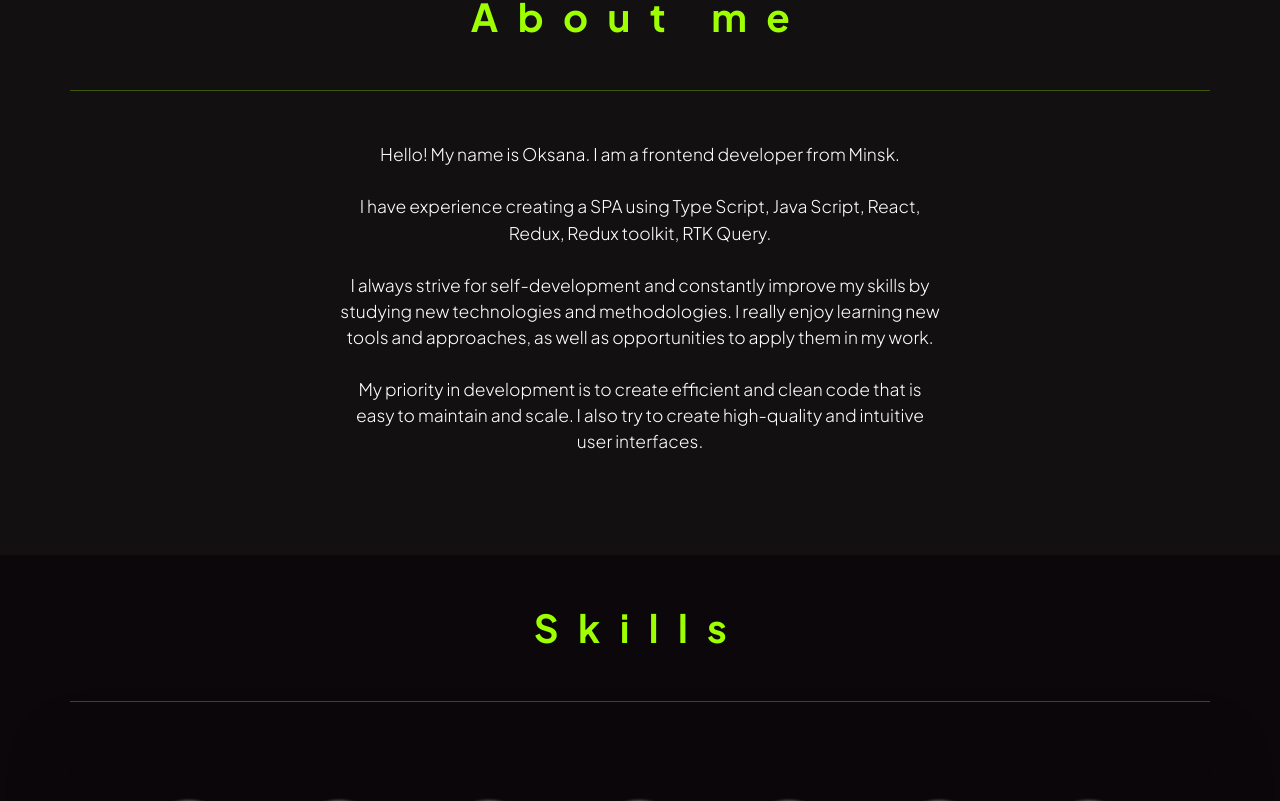
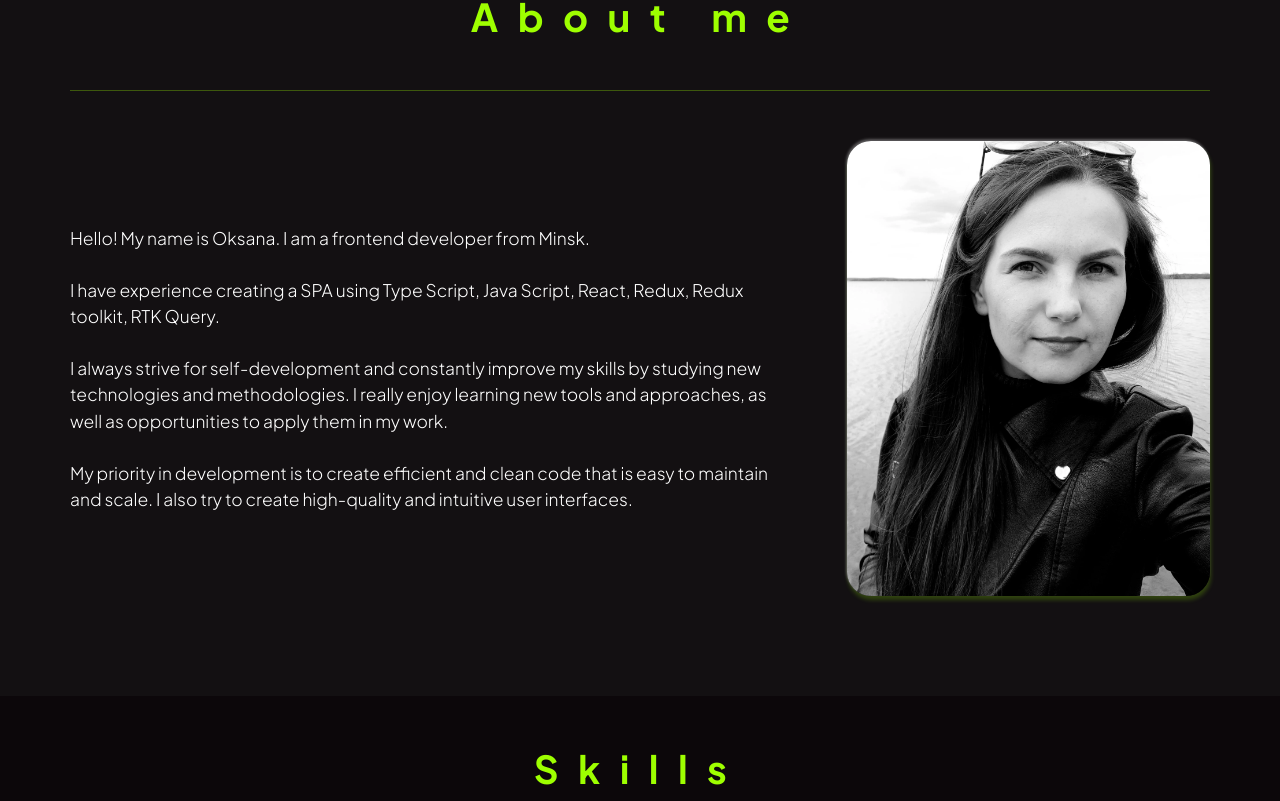
Before and after one commit to oksivasilinka/portfolio, a React app: page / in a window 1280 px wide. Shown: the part 856-1657 px from the top of the page. Built offline with nearby package versions, Linux system fonts and the light colour scheme.

Commit message:
fix about me, styles

```diff
--- a/src/components/contacts-form/contacts-form.tsx
+++ b/src/components/contacts-form/contacts-form.tsx
@@ -35,7 +35,7 @@ export const ContactsForm = () => {
 }
 
 const StyledForm = styled.form`
-  max-width: 500px;
+  max-width: 700px;
   width: 100%;
   display: flex;
   flex-direction: column;
--- a/src/components/field/field.tsx
+++ b/src/components/field/field.tsx
@@ -20,7 +20,6 @@ export const Field = ({ label, name, type = 'text' }: Props) => {
 const StyledField = styled.input`
   border: 1px solid rgba(158, 255, 0, 0.5);
   background-color: ${theme.colors.secondaryBg};
-  max-width: 540px;
   width: calc(100% - 22px);
   padding: 10px 10px;
   border-radius: 10px;
--- a/src/components/section-text/section-text.ts
+++ b/src/components/section-text/section-text.ts
@@ -2,9 +2,6 @@ import styled from 'styled-components'
 import { font } from 'styles/common'
 
 export const SectionText = styled.p`
-  text-align: center;
-  max-width: 600px;
   margin: 0 auto;
-  width: 100%;
   ${font({ weight: 300, max: 18, min: 14, lineHeight: 1.5 })};
 `
--- a/src/layout/sections/about-me/about-me.tsx
+++ b/src/layout/sections/about-me/about-me.tsx
@@ -1,13 +1,15 @@
-import styled from 'styled-components'
 import { Container, SectionText, SectionTitle } from 'components'
 import { Fade } from 'react-awesome-reveal'
+import photo from 'assets/main-photo.webp'
+import { S } from './about-me_styles'
 
 export const AboutMe = () => {
   return (
-    <StyledAboutMe id={'aboutMe'}>
+    <S.AboutMe id={'aboutMe'}>
       <Container>
         <SectionTitle>About me</SectionTitle>
         <Fade>
+          <S.Wrapper>
             <SectionText>
               Hello! My name is Oksana. I am a frontend developer from Minsk.
               <br />
@@ -20,15 +22,13 @@ export const AboutMe = () => {
               my work.
               <br />
               <br />
-            My priority in development is to create efficient and clean code that is easy to maintain and scale. I also
-            try to create high-quality and intuitive user interfaces.
+              My priority in development is to create efficient and clean code that is easy to maintain and scale. I
+              also try to create high-quality and intuitive user interfaces.
             </SectionText>
+            <S.Photo src={photo} alt={'main-photo'} />
+          </S.Wrapper>
         </Fade>
       </Container>
-    </StyledAboutMe>
+    </S.AboutMe>
   )
 }
-
-const StyledAboutMe = styled.section`
-  position: relative;
-`
--- /dev/null
+++ b/src/layout/sections/about-me/about-me_styles.ts
@@ -0,0 +1,24 @@
+import styled from 'styled-components'
+import { SectionText } from 'components'
+import { theme } from 'styles/theme'
+
+const AboutMe = styled.section`
+  position: relative;
+`
+const Wrapper = styled.div`
+  display: grid;
+  grid-template-columns: 2fr 1fr;
+  gap: 50px;
+
+  ${SectionText} {
+    display: grid;
+    align-items: center;
+  }
+`
+const Photo = styled.img`
+  width: 100%;
+  border-radius: 24px;
+  box-shadow: ${theme.shadow.main};
+`
+
+export const S = { AboutMe, Wrapper, Photo }
--- a/src/layout/sections/contacts/contacts.tsx
+++ b/src/layout/sections/contacts/contacts.tsx
@@ -19,8 +19,7 @@ export const Contacts = () => {
         <Fade>
           <FlexWrapper gap={'40px'} justify={'center'} direction={'column'}>
             <SectionText>
-              Send me a message, I will contact you shortly. <br />
-              Or contact me in a way more convenient for you
+              Send me a message, I will contact you shortly. Or contact me in a way more convenient for you
             </SectionText>
             <SocialIcons icons={icons} />
             <ContactsForm />
@@ -33,9 +32,4 @@ export const Contacts = () => {
 
 const StyledContacts = styled.section`
   position: relative;
-
-  ${SectionText} {
-    max-width: 500px;
-    width: 100%;
-  }
 `
--- a/src/layout/sections/main/main.tsx
+++ b/src/layout/sections/main/main.tsx
@@ -2,8 +2,8 @@ import photo from 'assets/main-photo.webp'
 import { Button, Container, Icon } from 'components'
 import { S } from './main_styles'
 import Typewriter from 'typewriter-effect'
-import Tilt from 'react-parallax-tilt'
 import { Fade } from 'react-awesome-reveal'
+
 export const Main = () => {
   return (
     <S.Main id={'home'}>
@@ -11,9 +11,7 @@ export const Main = () => {
         <Fade>
           <S.MainWrapper>
             <S.PhotoWrapper>
-              <Tilt>
-                <S.Photo src={photo} alt={'main-photo'} />
-              </Tilt>
+              <S.Photo src={photo} alt={'main-photo'} />
             </S.PhotoWrapper>
             <S.InfoWrapper>
               <S.Name>
--- a/src/layout/sections/portfolio/project/project_styles.ts
+++ b/src/layout/sections/portfolio/project/project_styles.ts
@@ -79,6 +79,7 @@ const Description = styled.p`
   padding-top: 20px;
   font-size: 14px;
   font-weight: 300;
+  line-height: 1.3;
 `
 
 const Photo = styled.img`
```
Lines whose indentation alone changed are shown as unchanged.
